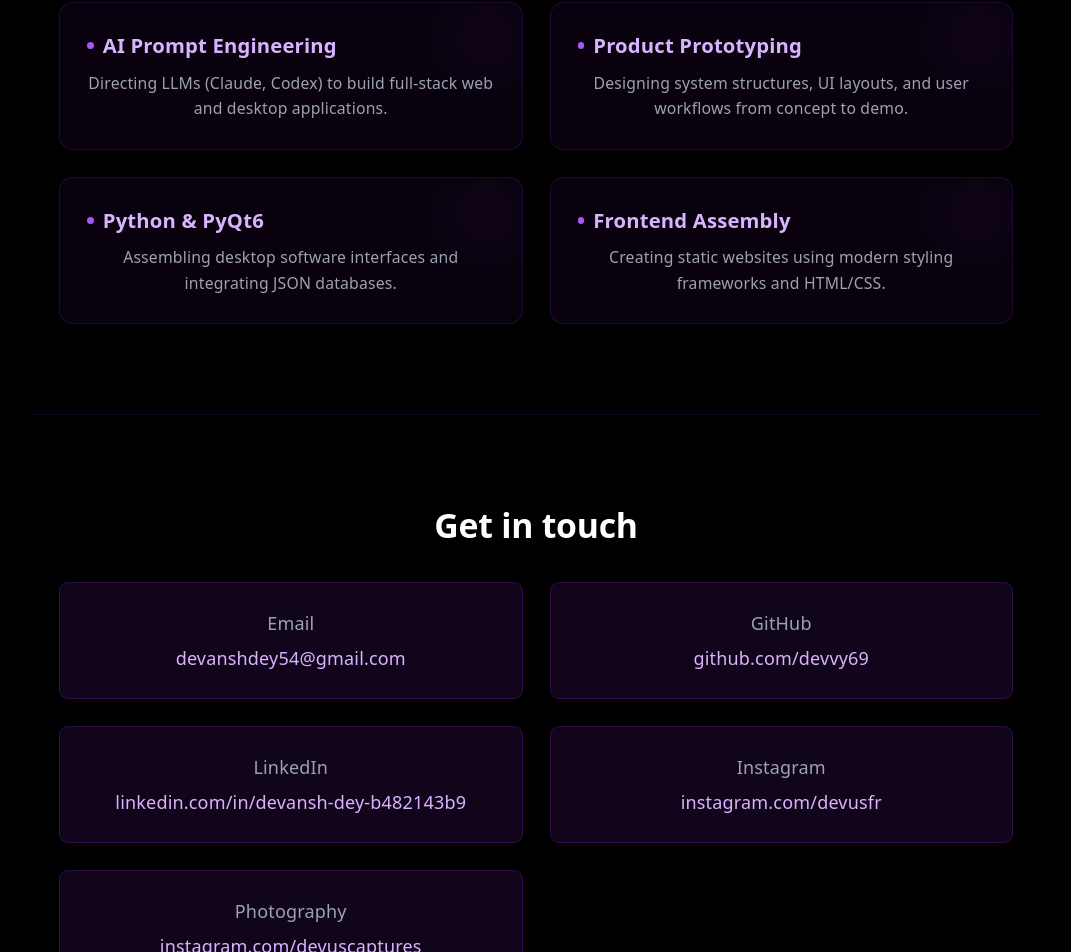
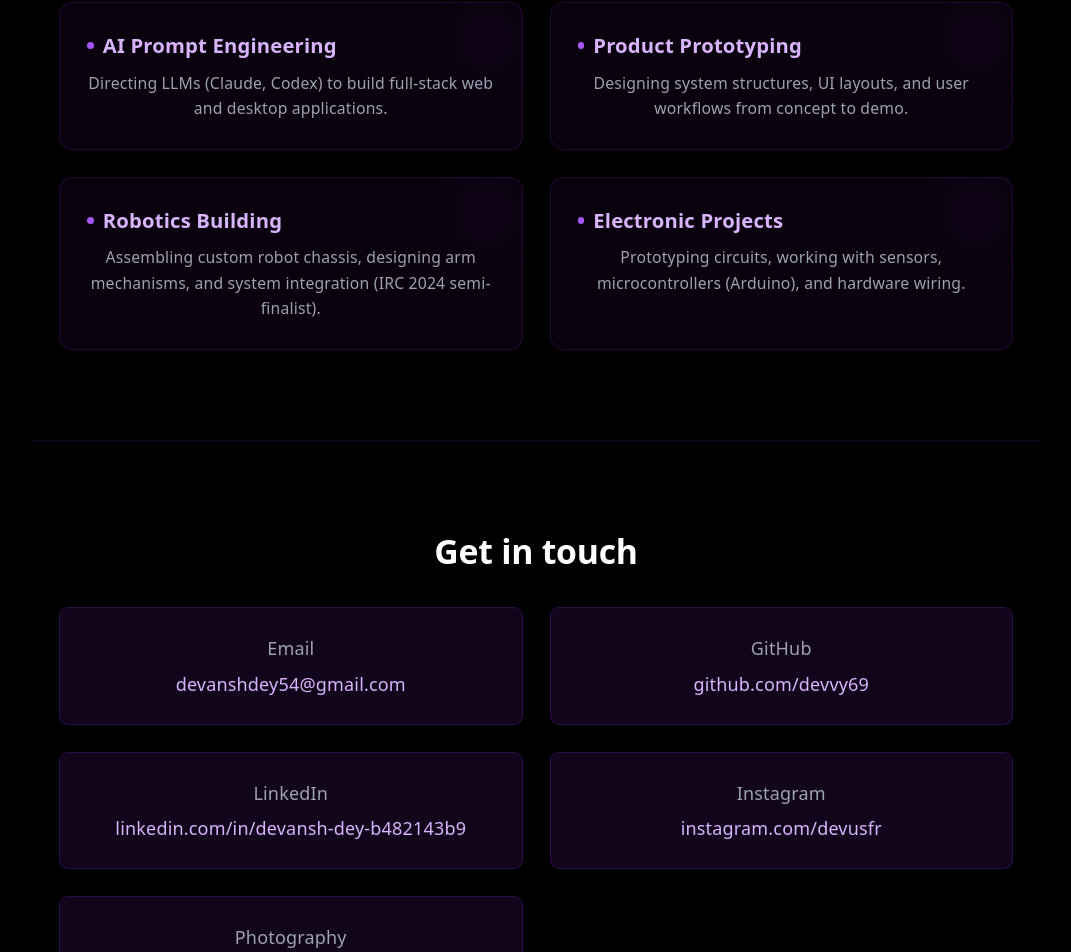
Before and after one commit to devusfr/portfolio, a React app: page / in a window 1280 px wide. Shown: the part 5333-6285 px from the top of the page, without its empty margins (104-1175 px from the left). Built offline with nearby package versions, Linux system fonts and the light colour scheme; the HTML template or start-up script is replaced by a standard one.

Commit message:
Update technical skills with Robotics Building and Electronic Projects

```diff
--- a/src/App.jsx
+++ b/src/App.jsx
@@ -73,8 +73,8 @@ export default function Portfolio() {
       skills: [
         { name: 'AI Prompt Engineering', details: 'Directing LLMs (Claude, Codex) to build full-stack web and desktop applications.' },
         { name: 'Product Prototyping', details: 'Designing system structures, UI layouts, and user workflows from concept to demo.' },
-        { name: 'Python & PyQt6', details: 'Assembling desktop software interfaces and integrating JSON databases.' },
-        { name: 'Frontend Assembly', details: 'Creating static websites using modern styling frameworks and HTML/CSS.' },
+        { name: 'Robotics Building', details: 'Assembling custom robot chassis, designing arm mechanisms, and system integration (IRC 2024 semi-finalist).' },
+        { name: 'Electronic Projects', details: 'Prototyping circuits, working with sensors, microcontrollers (Arduino), and hardware wiring.' },
       ]
     },
     creative: {
```
